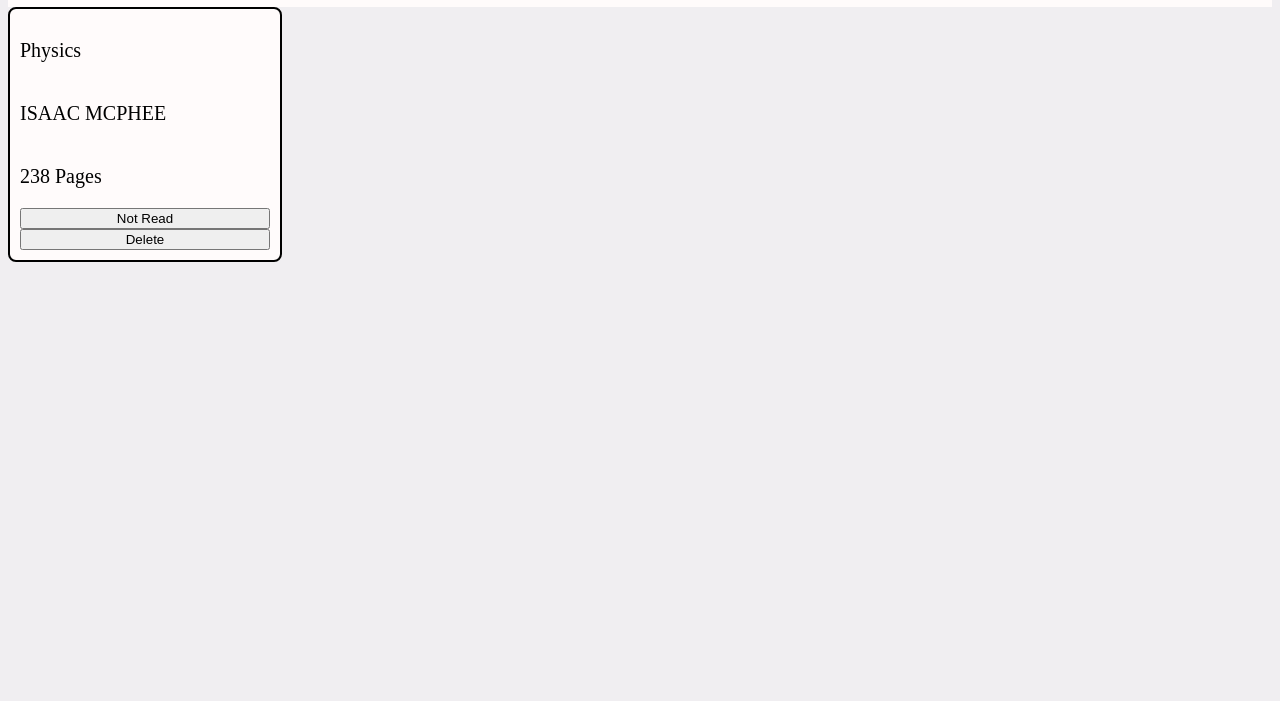
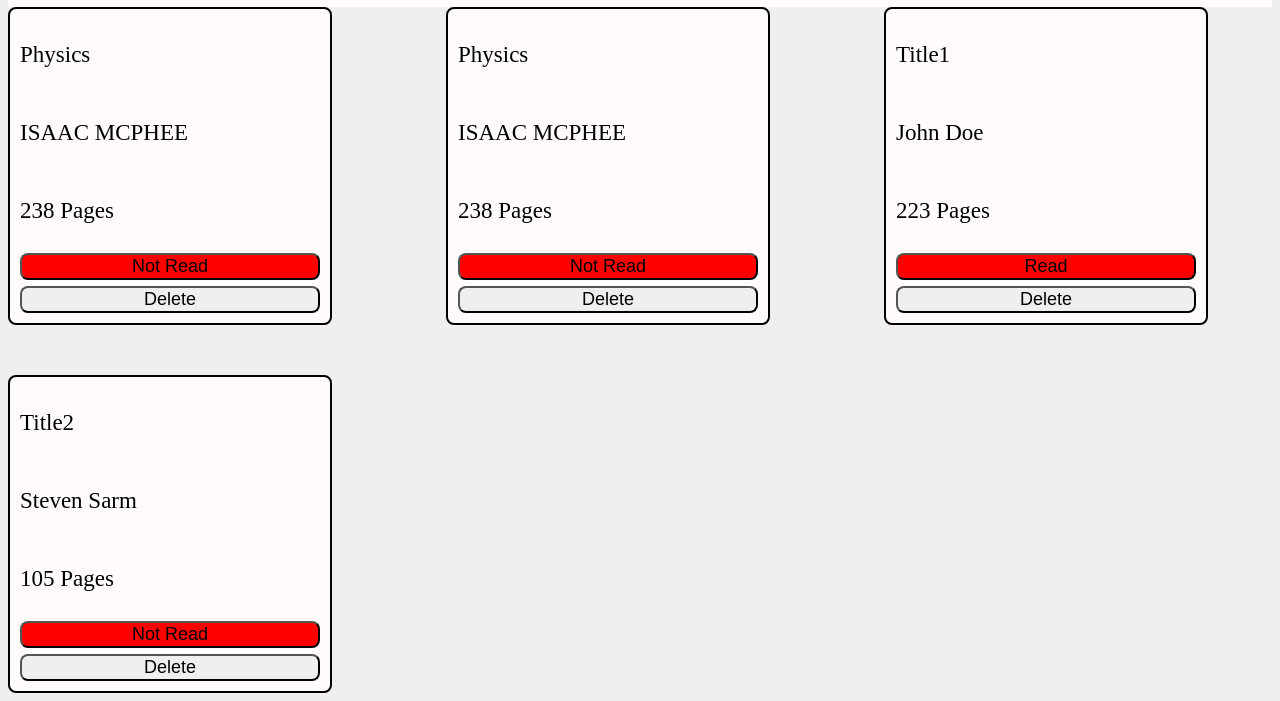
Before and after one commit to DanielKolocka/library, a plain HTML site: page index.html in a window 1280 px wide. Shown: the part 101-802 px from the top of the page. Drawn offline with Linux system fonts and the light colour scheme.

Commit message:
add js to create book and append to display

```diff
--- a/index.html
+++ b/index.html
@@ -13,6 +13,7 @@
             <h1>Library App</h1>
             <button id="logIn">Log In</button>
         </div>
+    </header>
     <div class="library">
         <div class="book">
             <p>Physics</p>
@@ -21,7 +22,13 @@
             <button id="changeStatus">Not Read</button>
             <button id="deleteBook">Delete</button>
         </div>
+        <div class="book">
+            <p>Physics</p>
+            <p>ISAAC MCPHEE</p>
+            <p>238 Pages</p>
+            <button id="changeStatus">Not Read</button>
+            <button id="deleteBook">Delete</button>
         </div>
-    </header>
+    </div>
 </body>
 </html>
--- a/script.js
+++ b/script.js
@@ -1,3 +1,5 @@
+const library = document.querySelector(".library");
+
 const myLibrary = [];
 
 function Book(title, author, numPages, status) {
@@ -14,15 +16,38 @@ function addBookToLibrary(bookTitle, bookAuthor, bookPages, bookStatus) {
 }
 
 // console.log("Library: " + myLibrary);
-addBookToLibrary("Title1", "John Doe", 223, "Read");
-addBookToLibrary("Title2", "Steven Sarm", 105, "Not Read");
+addBookToLibrary("Title1", "John Doe", 223, true);
+addBookToLibrary("Title2", "Steven Sarm", 105, false);
 
 // console.log("Added a book. New Library: " + myLibrary[0].id);
 
 function printLibrary(libraryArray) {
     const length = libraryArray.length;
     for (let i=0; i<length; i++) {
-        console.log(`Title: ${libraryArray[i].title}, author: ${libraryArray[i].author}, number of pages: ${libraryArray[i].numPages}, status: ${libraryArray[i].status}, id: ${libraryArray[i].id}`);
+        // console.log(`Title: ${libraryArray[i].title}, author: ${libraryArray[i].author}, number of pages: ${libraryArray[i].numPages}, status: ${libraryArray[i].status}, id: ${libraryArray[i].id}`);
+        const newBook = document.createElement("div");
+        newBook.setAttribute("class", "book");
+
+        const newTitle = document.createElement("p");
+        newTitle.textContent = libraryArray[i].title;
+        const newAuthor = document.createElement("p");
+        newAuthor.textContent = libraryArray[i].author;
+        const newPages = document.createElement("p");
+        newPages.textContent = libraryArray[i].numPages + " Pages";
+
+        const statusButton = document.createElement("button");
+        statusButton.setAttribute("id", "changeStatus");
+        statusButton.textContent = libraryArray[i].status ? "Read" : "Not Read";
+        const deleteButton = document.createElement("button");
+        deleteButton.setAttribute("id", "deleteBook");
+        deleteButton.textContent = "Delete";
+
+        library.appendChild(newBook);
+        newBook.appendChild(newTitle);
+        newBook.appendChild(newAuthor);
+        newBook.appendChild(newPages);
+        newBook.appendChild(statusButton);
+        newBook.appendChild(deleteButton);
     }
     return;
 }
--- a/style.css
+++ b/style.css
@@ -19,25 +19,33 @@ body{
 
 .library{
     display: grid;
+    grid-template-columns: repeat(auto-fill, minmax(300px, 1fr));
+    gap: 50px;
 }
 
 .book {
     display: flex;
     flex-direction: column;
-    font-size: 20px;
+    font-size: 23px;
     padding: 10px;
-    width: 250px;
+    width: 300px;
     border: solid 2px;
     border-radius: 8px;
     background-color: #fffbfb;
     /* line-height:0.5; */
+    gap: 6px;
 
 }
 
 #changeStatus {
-
+    background-color: red;
+    border-radius: 8px;
+    font-size: 18px;
 }
 
 #deleteBook{
+    background-color: #f0eef1;
+    border-radius: 8px;
+    font-size: 18px;
 
 }
```
Lines whose indentation alone changed are shown as unchanged.
